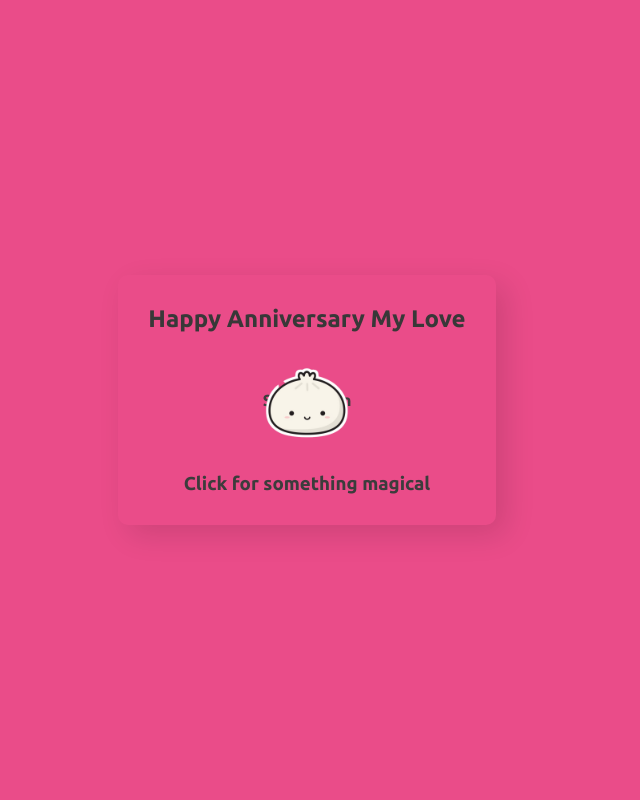
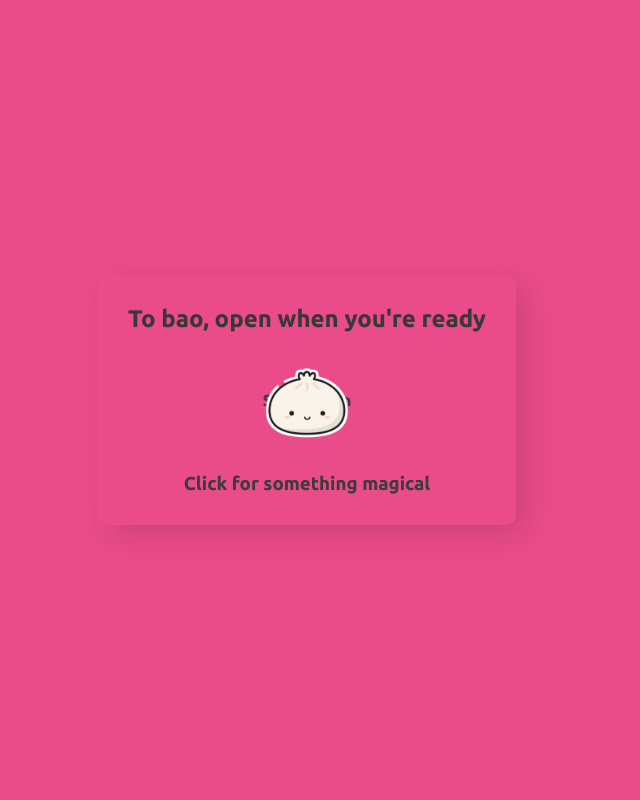
Before and after one commit to AaronLiew88/melanie, a plain HTML site: page ConfessionPage.html in a window 1280 px wide. Shown: the top 800 px of the page, without its empty margins (333-973 px from the left). Drawn offline with nearby package versions, Linux system fonts and the light colour scheme; some packages are replaced by stand-ins of ours; a script that the page names is missing.

Commit message:
Update ConfessionPage.html

```diff
--- a/ConfessionPage.html
+++ b/ConfessionPage.html
@@ -167,7 +167,7 @@
     loop=""></audio>
   <div class="open">
     <div class="card">
-      <h2>Happy Anniversary My Love</h2>
+      <h2>To bao, open when you're ready</h2>
       <img onclick="start()" src="bao.png" alt="" srcset="" />
       <h3>Click for something magical</h3>
     </div>
```
